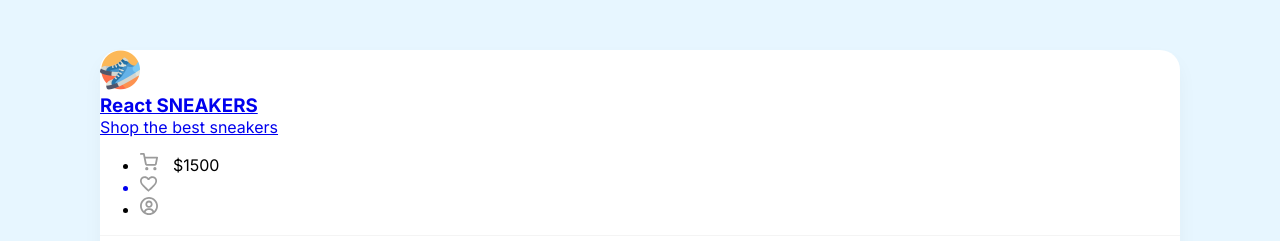
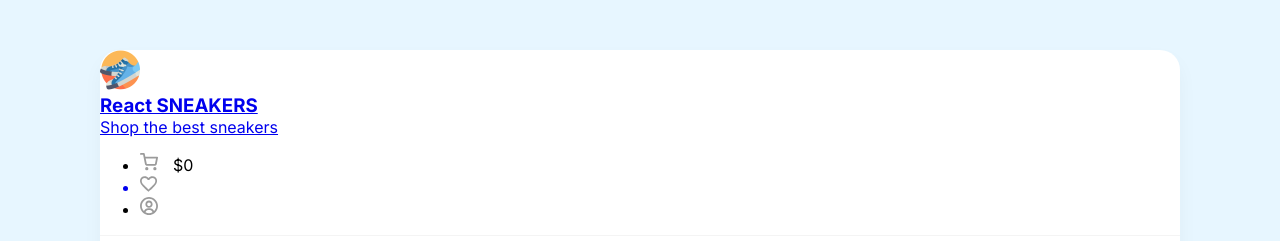
Before and after one commit to dzhygrynyuk/React-Sneakers, a React (Create React App) app: page / in a window 1280 px wide. Shown: the top 241 px of the page. Built offline with nearby package versions, Linux system fonts and the light colour scheme; data requests are answered from the project's data file.

Commit message:
Display sum in Heared and Cart

```diff
--- a/src/components/Drawer.jsx
+++ b/src/components/Drawer.jsx
@@ -11,6 +11,8 @@ function Drawer({items, onClose, onRemove}){
     const [orderId, setOrderId] = useState(null);
     const [isOrderComlete, setIsOrderComlete] = useState(false);
     const [isLoading, setIsLoading] = useState(false);
+    const totalPrice = cartItems.reduce((sum, item) => item.price + sum, 0);
+
 
     const onClickOrder = async () => {
         try{
@@ -62,12 +64,12 @@ function Drawer({items, onClose, onRemove}){
                                 <li>
                                 <span>Total:</span>
                                 <div></div>
-                                <b>$1498</b>
+                                <b>${totalPrice}</b>
                                 </li>
                                 <li>
                                 <span>Tax 5%:</span>
                                 <div></div>
-                                <b>$174</b>
+                                <b>${totalPrice/100*5}</b>
                                 </li>
                             </ul>
                             <button
--- a/src/components/Header.jsx
+++ b/src/components/Header.jsx
@@ -1,6 +1,11 @@
+import { useContext } from 'react';
 import { Link } from 'react-router-dom';
+import AppContext from '../context';
 
 function Header({onOpenCart}){
+    const { cartItems } = useContext(AppContext);
+    const totalPrice = cartItems.reduce((sum, item) => item.price + sum, 0);
+
     return(
         <header className="d-flex justify-between align-center p-40">
             <Link to="/">
@@ -15,7 +20,7 @@ function Header({onOpenCart}){
             <ul className="d-flex">
                 <li onClick={onOpenCart} className="mr-30 cu-p">
                     <img width={18} height={18} src="/img/cart.svg" />
-                    <span>$1500</span>
+                    <span>${totalPrice}</span>
                 </li>
                 <Link to="/favorites">
                     <li className="mr-20 cu-p">
```
